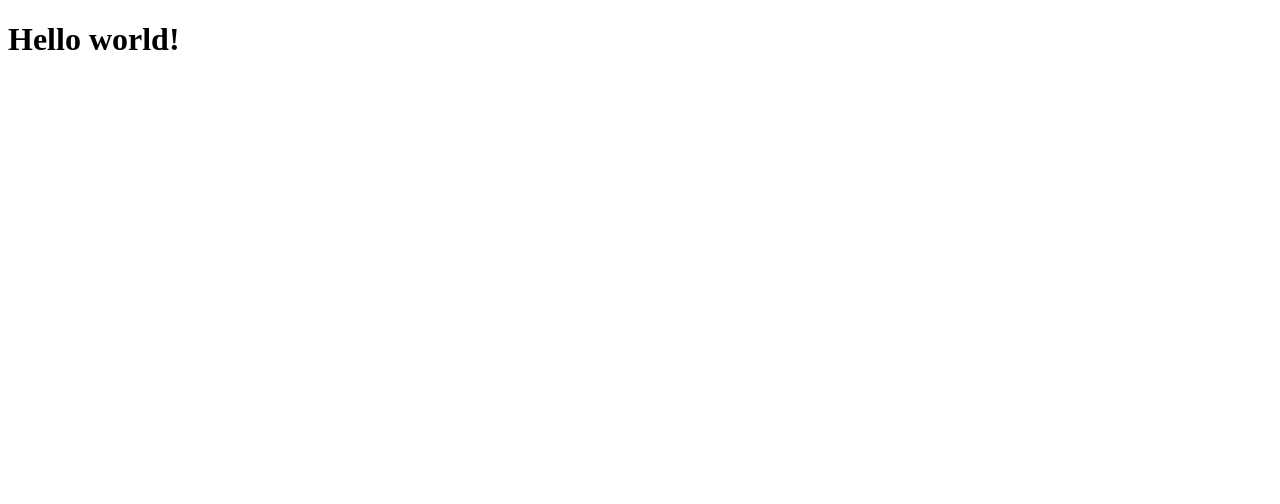
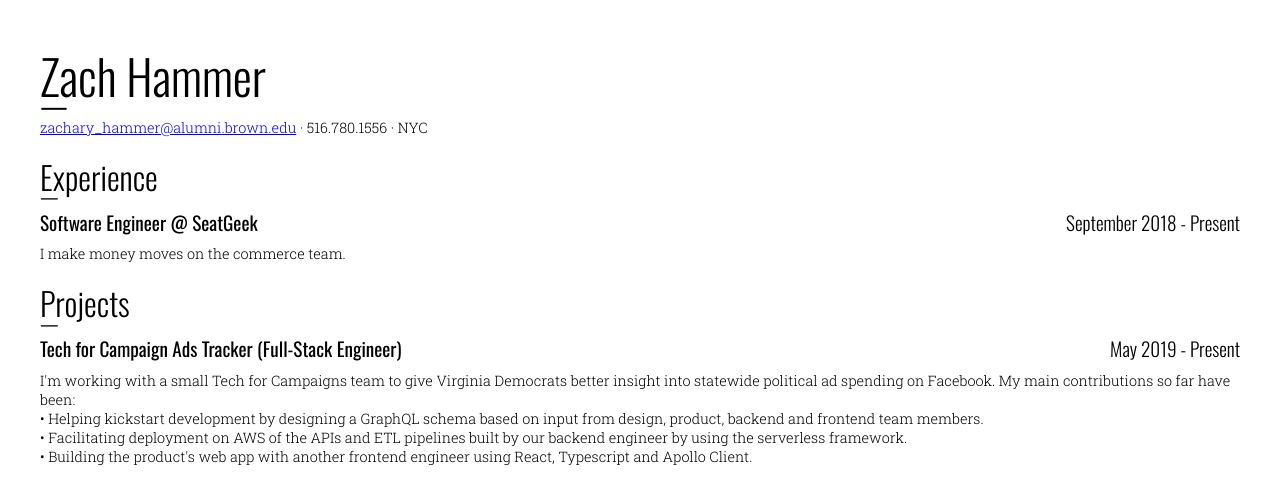
Before and after one commit to zhammer/resume, a React (Create React App) app: page / in a window 1280 px wide. Shown: the top 504 px of the page. Built offline with nearby package versions, Linux system fonts and the light colour scheme.

Commit message:
Build out basic resume-components

```diff
--- a/package.json
+++ b/package.json
@@ -7,9 +7,12 @@
     "@types/node": "12.6.1",
     "@types/react": "16.8.23",
     "@types/react-dom": "16.8.4",
+    "@types/styled-components": "^4.1.16",
+    "prettier": "^1.18.2",
     "react": "^16.8.6",
     "react-dom": "^16.8.6",
     "react-scripts": "3.0.1",
+    "styled-components": "^4.3.2",
     "typescript": "3.5.3"
   },
   "scripts": {
@@ -17,6 +20,9 @@
     "build": "react-scripts build",
     "test": "react-scripts test",
     "eject": "react-scripts eject"
+  },
+  "prettier": {
+    "printWidth": 100
   },
   "eslintConfig": {
     "extends": "react-app"
--- a/public/index.html
+++ b/public/index.html
@@ -4,7 +4,11 @@
     <meta charset="utf-8" />
     <meta name="viewport" content="width=device-width, initial-scale=1" />
     <meta name="theme-color" content="#000000" />
-    <link rel="manifest" href="%PUBLIC_URL%/manifest.json" />
+    <link rel="manifest" href="%PUBLIC_URL%/manifest.jso n" />
+    <link
+      href="https://fonts.googleapis.com/css?family=Oswald:300,400|Roboto+Slab:300,400&display=swap"
+      rel="stylesheet"
+    />
     <title>Zach Hammer Resume</title>
   </head>
   <body>
--- a/src/App.tsx
+++ b/src/App.tsx
@@ -1,11 +1,59 @@
-import React from 'react';
+import React from "react";
+import Resume, { Header, Section, Experience } from "./resume-components";
 
-const App: React.FC = () => {
+export default function App() {
   return (
-    <div className="App">
-        <h1>Hello world!</h1>
-    </div>
+    <Resume
+      header={
+        <Header
+          name="Zach Hammer"
+          email="zachary_hammer@alumni.brown.edu"
+          phone="516.780.1556"
+          location="NYC"
+        />
+      }
+      sections={[
+        <Section
+          title="Experience"
+          experiences={[
+            <Experience
+              title="Software Engineer @ SeatGeek"
+              dateRange="September 2018 - Present"
+              description="I make money moves on the commerce team."
+            />
+          ]}
+        />,
+        <Section
+          title="Projects"
+          experiences={[
+            <Experience
+              title="Tech for Campaign Ads Tracker (Full-Stack Engineer)"
+              dateRange="May 2019 - Present"
+              description={
+                <>
+                  I'm working with a small Tech for Campaigns team to give Virginia Democrats better
+                  insight into statewide political ad spending on Facebook. My main contributions so
+                  far have been:
+                  <ul>
+                    <li>
+                      Helping kickstart development by designing a GraphQL schema based on input
+                      from design, product, backend and frontend team members.
+                    </li>
+                    <li>
+                      Facilitating deployment on AWS of the APIs and ETL pipelines built by our
+                      backend engineer by using the serverless framework.
+                    </li>
+                    <li>
+                      Building the product's web app with another frontend engineer using React,
+                      Typescript and Apollo Client.
+                    </li>
+                  </ul>
+                </>
+              }
+            />
+          ]}
+        />
+      ]}
+    />
   );
 }
-
-export default App;
--- /dev/null
+++ b/src/resume-components/components.ts
@@ -0,0 +1,80 @@
+/**
+ * Lower level style components used for resume.
+ */
+
+import styled, { css } from "styled-components";
+
+const withUnderline = css`
+  position: relative;
+  &::after {
+    position: absolute;
+    content: "\\2014";
+    left: 0;
+    bottom: -0.5em;
+    font-size: 0.7em;
+  }
+`;
+
+export const Container = styled.div`
+  & * {
+    color: ${props => props.theme.colors.primary};
+    margin: 0;
+    font-weight: 300;
+  }
+  & a {
+    color: ${props => props.theme.colors.link};
+  }
+  background-color: ${props => props.theme.colors.background};
+  font-family: "Oswald", sans-serif;
+  padding: 2em;
+`;
+
+export const Header = {
+  One: styled.h1`
+    font-size: 3rem;
+    ${withUnderline};
+  `,
+  Two: styled.h2`
+    font-size: 2rem;
+    ${withUnderline};
+  `,
+  Three: styled.h2<{ heavy?: boolean }>`
+    font-size: 1.2rem;
+    font-weight: ${props => (props.heavy ? 400 : 300)};
+  `
+};
+
+export const Paragraph = styled.p`
+  font-family: "Roboto Slab", serif;
+  font-weight: 300;
+  padding-top: 0.5em;
+  font-size: 0.9rem;
+
+  & > ul {
+    list-style: none;
+    padding-left: 0;
+    margin-top: 0;
+  }
+
+  & > ul > li::before {
+    content: "• ";
+  }
+`;
+
+export const Section = styled.div`
+  & + & {
+    margin-top: 1em;
+  }
+  & > div {
+    margin-top: 0.5em;
+  }
+  & > div + & > div {
+    margin-top: 1em;
+  }
+`;
+
+export const LeftRight = styled.div`
+  display: flex;
+  justify-content: space-between;
+  flex-wrap: wrap;
+`;
--- /dev/null
+++ b/src/resume-components/index.tsx
@@ -0,0 +1,78 @@
+/**
+ * Meaningful components used to build a resume.
+ */
+
+import React, { ReactNode, ReactElement } from "react";
+import * as components from "./components";
+import { ThemeProvider, DefaultTheme } from "styled-components";
+
+interface ExperienceProps {
+  title: string;
+  dateRange: string;
+  description: ReactNode;
+}
+export function Experience({ title, dateRange, description }: ExperienceProps) {
+  return (
+    <div>
+      <components.LeftRight>
+        <components.Header.Three heavy>{title}</components.Header.Three>
+        <components.Header.Three>{dateRange}</components.Header.Three>
+      </components.LeftRight>
+      <components.Paragraph>{description}</components.Paragraph>
+    </div>
+  );
+}
+
+interface SectionProps {
+  title: string;
+  experiences: ReactElement<ExperienceProps>[];
+}
+export function Section({ title, experiences }: SectionProps) {
+  return (
+    <components.Section>
+      <components.Header.Two>{title}</components.Header.Two>
+      {experiences}
+    </components.Section>
+  );
+}
+
+interface HeaderProps {
+  name: string;
+  email: string;
+  phone: string;
+  location: string;
+}
+export function Header(props: HeaderProps) {
+  const { name, email, phone, location } = props;
+  return (
+    <components.Section>
+      <components.Header.One>{name}</components.Header.One>
+      <components.Paragraph>
+        <a href={`mailto:${email}`}>{email}</a> · {phone} · {location}
+      </components.Paragraph>
+    </components.Section>
+  );
+}
+
+const theme: DefaultTheme = {
+  colors: {
+    primary: "black",
+    background: "white",
+    link: "blue"
+  }
+};
+
+interface ResumeProps {
+  header: ReactElement<HeaderProps>;
+  sections: ReactElement<SectionProps>[];
+}
+export default function Resume(props: ResumeProps) {
+  return (
+    <ThemeProvider theme={theme}>
+      <components.Container>
+        <>{props.header}</>
+        <>{props.sections}</>
+      </components.Container>
+    </ThemeProvider>
+  );
+}
```
Also changed, not shown: src/resume-components/resume.tsx (added, +70 -0 lines), src/resume-components/styled.d.ts (added, +11 -0 lines), src/resume-components/README.md (added), 1 other file (tests, documents, lock files or other folders).
